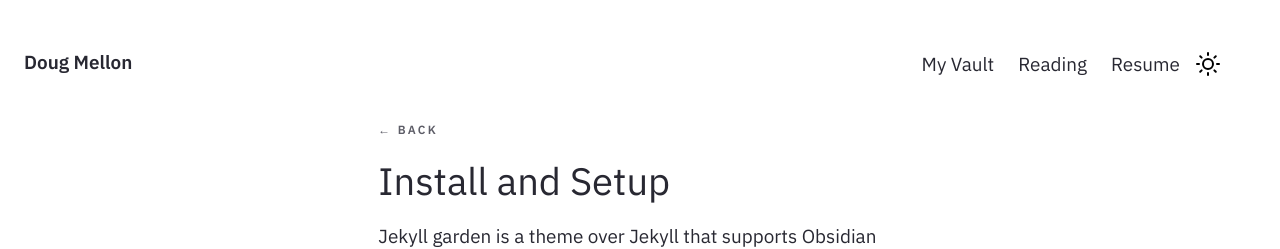
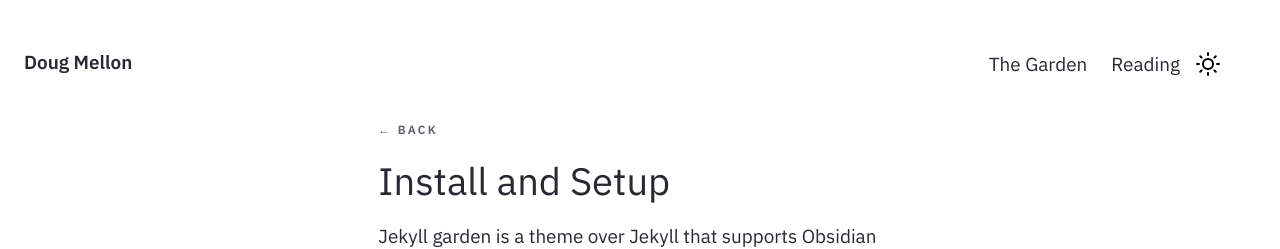
Before and after one commit to dougmellon/dougmellon.github.io, a Jekyll site: the page built from _posts/2023-07-24-reading.md, in a window 1280 px wide and 900 px high. Shown: the top 249 px of the window. Built offline with Jekyll 4.4.1, drawn with Linux system fonts in a browser that asks for light colours.

Commit message:
Working on index

```diff
--- a/_includes/Nav.html
+++ b/_includes/Nav.html
@@ -54,13 +54,10 @@
     <div id="navbarBasicExample" class="navbar-menu">
       <div class="navbar-start">
         <a href="{{'/notes' | relative_url}}" class="navbar-item">
-          My Vault
+          The Garden
         </a>
         <a href="../post/reading" class="navbar-item">
           Reading
-        </a>
-        <a href="../post/reading" class="navbar-item">
-          Resume
         </a>
       </div>
       <div class="navbar-end is-hidden-mobile" onclick="modeSwitcher()" >
```
Also changed, not shown: _posts/2023-07-24-reading.md (renamed from _posts/2020-03-01-how-to.md).
